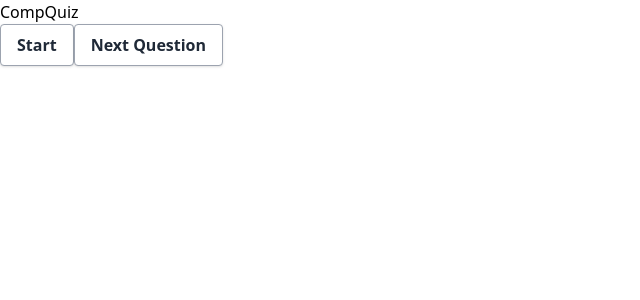
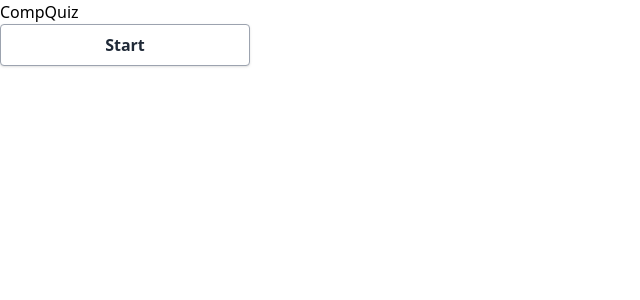
Before and after one commit to Facundo-B/CompQuiz, a React (Vite) app: page / in a window 1280 px wide. Shown: the top 300 px of the page, without its empty margins (0-640 px from the left). Built offline with nearby package versions, Linux system fonts and the light colour scheme.

Commit message:
further logic applied

```diff
--- a/src/App.tsx
+++ b/src/App.tsx
@@ -4,7 +4,7 @@ import { QuestionState, fetchQuestions } from "./API"
 type Answer = {
   question: string;
   userAnswer: string;
-  correct: boolean;
+  isCorrect: boolean;
   correctAnswer: string;
 }
 
@@ -41,6 +41,21 @@ function App() {
 
   const checkAnswer = (e: React.MouseEvent): void => {
     //Triggered when the user clicks an answer
+    if (!gameOver){
+      //Get text from user's selecter answer
+      const userAnswer = e.currentTarget.firstChild?.textContent as string
+      //if correct, increase score
+      const isCorrect = questions[questionNbr].correct_answer === userAnswer
+      if (isCorrect) setScore(score + 1)
+      // Save answer in the user answer's array
+      const newAnswer: Answer = {
+        question: questions[questionNbr].question,
+        userAnswer,
+        isCorrect: isCorrect,
+        correctAnswer: questions[questionNbr].correct_answer
+      }
+      setUserAnswers(prevAnswers => prevAnswers.push(newAnswer))
+    }
   }
 
   const nextQuestion = (): void => {
@@ -56,15 +71,18 @@ function App() {
         }
         {!gameOver && <p>Score</p>}
         {loading && <p>Loading Questions...</p>}
-        {/* <QuestionCard
+        {!loading && !gameOver && <QuestionCard
           questionNbr={questionNbr + 1}
           totalQuestions={totalQuestions}
           question={questions[questionNbr].question}
           answers={questions[questionNbr].answers}
           userAnswer={userAnswers ? userAnswers[questionNbr] : undefined}
           callback={checkAnswer}
-        /> */}
-        <button className="" onClick={nextQuestion}>Next Question</button>
+        />}
+        {!gameOver && !loading
+          && userAnswers.length == questionNbr + 1 //show next question if user inputs an answer
+          && questionNbr !== totalQuestions - 1 //show next question if it's not the last
+          && <button className="" onClick={nextQuestion}>Next Question</button>}
       </section>
     </main>
   )
--- a/src/components/QuestionCard.tsx
+++ b/src/components/QuestionCard.tsx
@@ -16,7 +16,7 @@ const QuestionCard: React.FC<Props> = ({ question, questionNbr, totalQuestions,
             <p dangerouslySetInnerHTML={{ __html: question }}></p>
             <div>
                 {answers.map((answer) => (
-                    <div>
+                    <div key={answer}>
                         <button disabled={userAnswer} onClick={callback}>
                             <span dangerouslySetInnerHTML={{ __html: answer }} />
                         </button>
--- a/src/index.css
+++ b/src/index.css
@@ -13,6 +13,6 @@
 
 @layer components {
   button {
-    @apply bg-white hover:bg-gray-100 text-gray-800 font-semibold py-2 px-4 border border-gray-400 rounded shadow
+    @apply min-w-[250px] bg-white hover:bg-gray-100 text-gray-800 font-semibold py-2 px-4 border border-gray-400 rounded shadow
   }
 }
```
